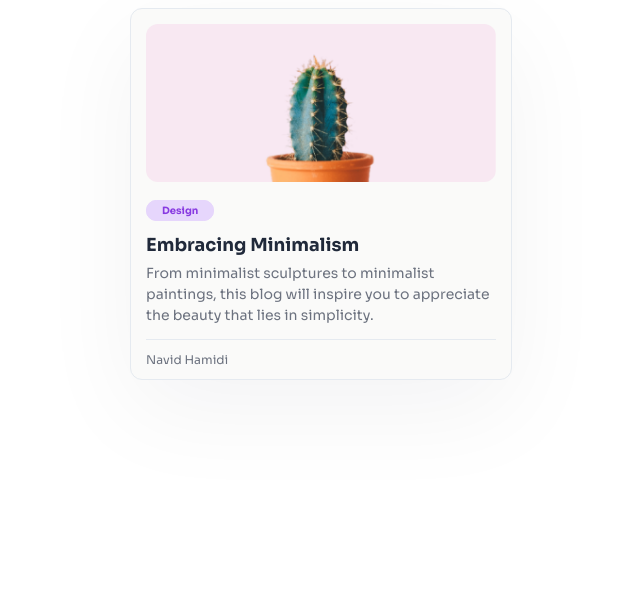
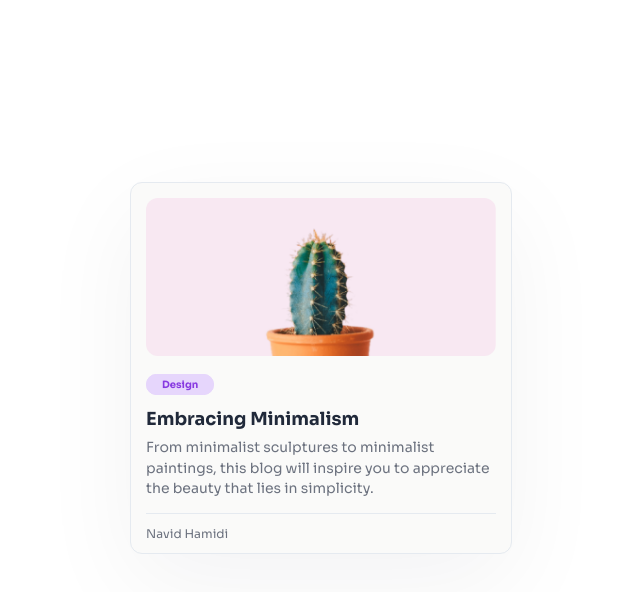
Before and after one commit to NavidHamidi/dev-challenges, a plain HTML site: page sampleCard/index.html in a window 1280 px wide. Shown: the whole page, without its empty margins (319-959 px from the left). Drawn offline with Linux system fonts and the light colour scheme.

Commit message:
Centralize card

```diff
--- a/sampleCard/style.css
+++ b/sampleCard/style.css
@@ -3,6 +3,10 @@ body {
     display: flex;
     justify-content: center;
     font-family: 'Sora';
+    min-height: 90vh;
+    display: flex;
+    justify-content: center;
+    align-items: center;
 }
 
 .container {
```
